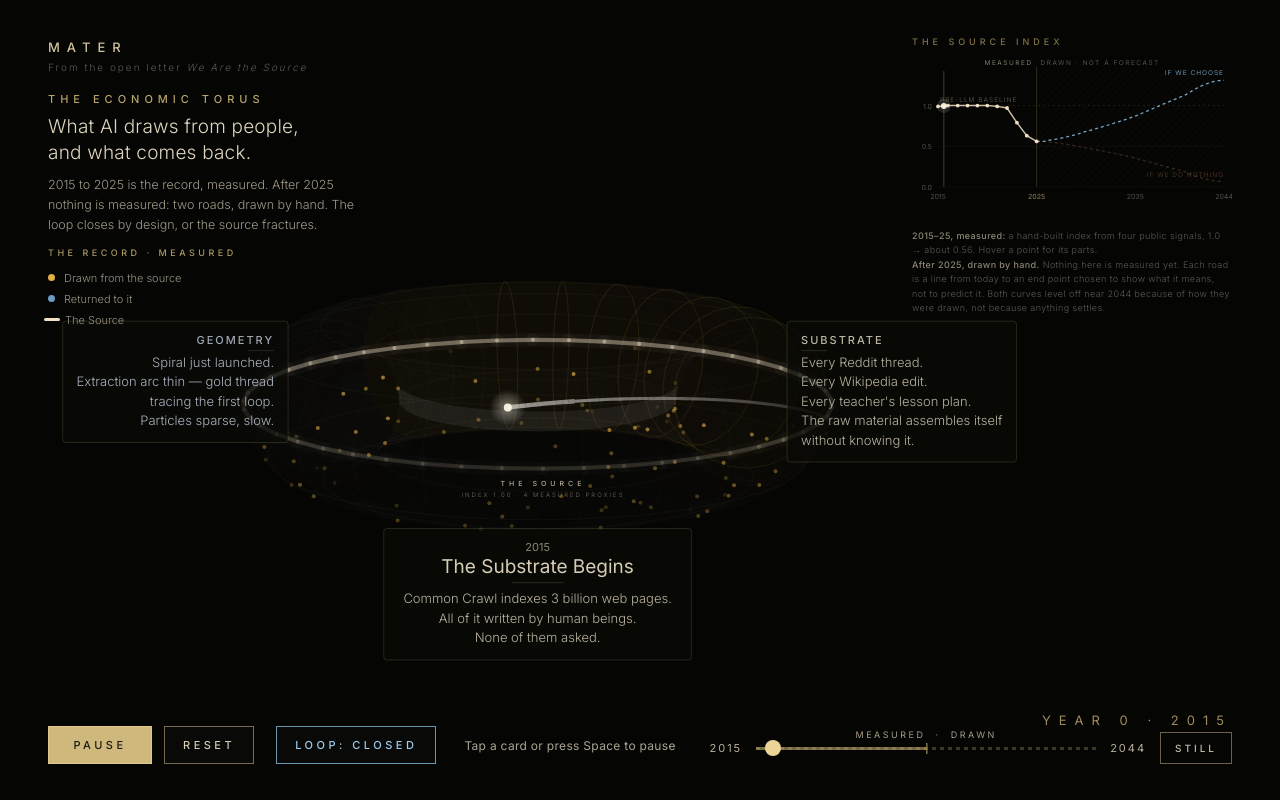
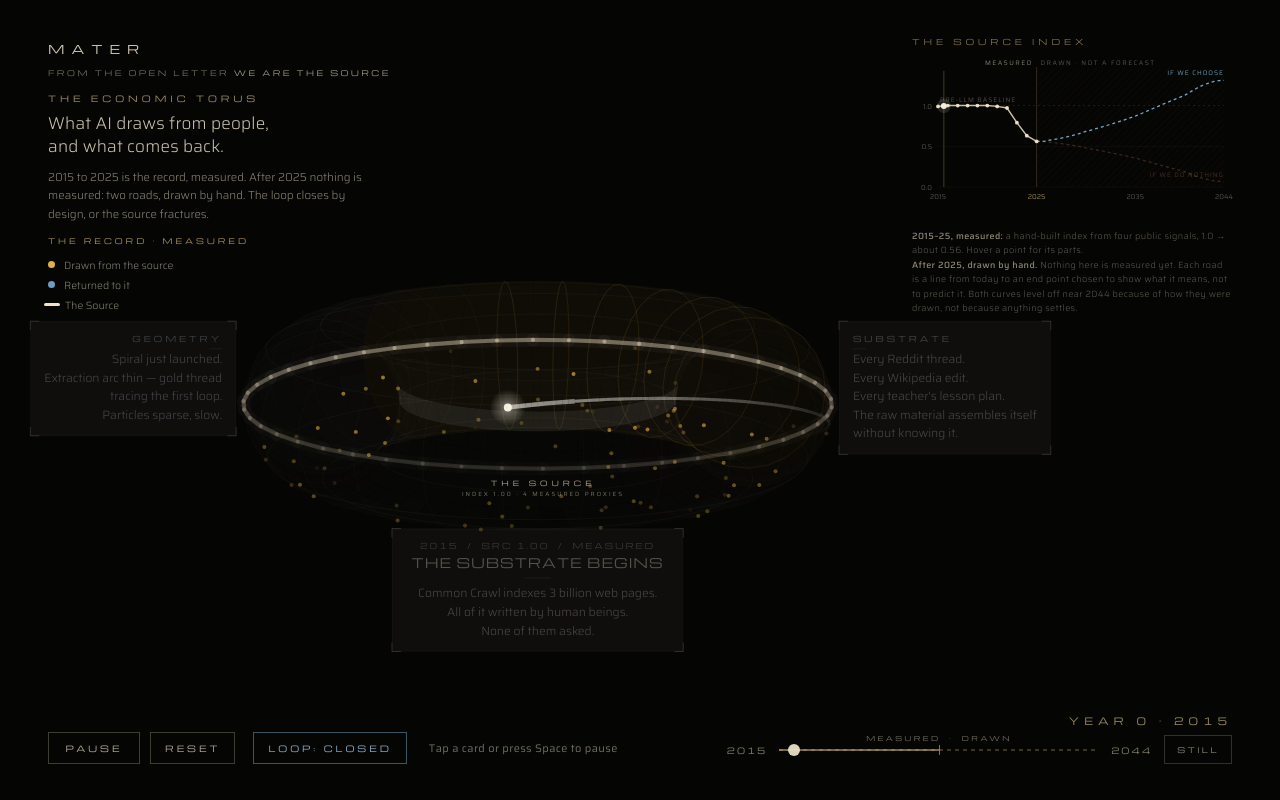
Before and after one commit to smayhew-ideas/mater-pages, a plain HTML site: page model.html in a window 1280 px wide. Drawn offline with nearby package versions, Linux system fonts and the light colour scheme; animation ran at ten frames a second.

Commit message:
Model: square type, frosted panels, slow fades; the source is named on the closed road
- Michroma (display) + Saira Light (body); type down ~2 pt
- Cards: soft white-gray frosted panels with registration corners and a coded
  line (year / SRC index / measured or drawn); side cards clear the torus
- Time-based fades (~3 s in and out); the next card waits for the last to clear
- Quieter controls: outlined Play/Pause, word change only
- The band reads THE SOURCE on the record and the "do nothing" road; on the
  closed road it becomes [MATER], then MATER ("the Source, named")

Co-Authored-By: Claude Opus 5.5 <noreply@anthropic.com>
Claude-Session: https://claude.ai/code/session_01Dak2Fo94xiRMLixNG8XhaA

```diff
--- a/model.html
+++ b/model.html
@@ -5,7 +5,7 @@
 <meta name="viewport" content="width=device-width, initial-scale=1.0" />
 <title>The Human Substrate</title>
 <link rel="preconnect" href="https://fonts.googleapis.com">
-<link href="https://fonts.googleapis.com/css2?family=Inter:wght@300;400;500;600&display=swap" rel="stylesheet">
+<link href="https://fonts.googleapis.com/css2?family=Inter:wght@300;400;500;600&family=Michroma&family=Saira:wght@300;400;500&display=swap" rel="stylesheet">
 <style>
   * { margin: 0; padding: 0; box-sizing: border-box; }
   html, body {
@@ -330,32 +330,6 @@
   .fbtn.closed:hover { background: rgba(130,185,220,0.12); } .fbtn.open:hover { background: rgba(215,140,100,0.12); }
   @media (max-width: 900px) { #hint { display: none; } #fork { left: 50%; top: 70px; width: 92vw; } }
 
-  /* Bottom bar, stronger (22 Nov) */
-  #controls { gap: 12px; align-items: center; }
-  .btn {
-    font-size: 11px !important; font-weight: 500; letter-spacing: 3.5px !important;
-    padding: 11px 18px !important;
-    color: rgba(225,215,190,0.95) !important;
-    border: 1px solid rgba(210,190,140,0.55) !important;
-    background: rgba(12,12,10,0.6) !important;
-  }
-  .btn:hover { border-color: rgba(230,205,140,0.9) !important; color: rgba(245,232,200,1) !important; }
-  #bp { min-width: 104px; color: rgba(20,18,12,0.95) !important; background: rgba(225,200,135,0.92) !important; border-color: rgba(225,200,135,1) !important; }
-  #bp:hover { background: rgba(240,215,150,1) !important; }
-  #bo { margin-left: 10px; border-color: rgba(130,185,220,0.8) !important; color: rgba(160,205,238,1) !important; }
-  #bo.open { border-color: rgba(215,140,100,0.85) !important; color: rgba(238,160,120,1) !important; }
-  #hint { font-size: 12px; letter-spacing: 0.3px; color: rgba(200,192,170,0.85); }
-  #timeline { gap: 14px; }
-  #tl-left, #tl-right { font-size: 11px !important; letter-spacing: 2px !important; color: rgba(215,205,180,0.85) !important; }
-  #tl-split { font-size: 9px !important; letter-spacing: 2.5px !important; color: rgba(205,195,170,0.8) !important; top: -18px !important; }
-  #tl-split::after { top: 14px !important; height: 11px !important; background: rgba(225,200,135,0.8) !important; }
-  #timeline-slider { height: 3px !important; width: 340px; }
-  #timeline-slider::-webkit-slider-thumb { width: 16px !important; height: 16px !important; background: rgba(235,212,150,1) !important; }
-  #timeline-slider::-moz-range-thumb { width: 16px; height: 16px; border: 0; border-radius: 50%; background: rgba(235,212,150,1); }
-  #still-btn { font-size: 10px !important; letter-spacing: 3px !important; padding: 9px 14px !important; color: rgba(220,210,185,0.9) !important; border-color: rgba(210,190,140,0.5) !important; }
-  /* The indicator repeated the year label and the placard's road line, and collided with the card on smaller screens */
-  #dividend-indicator { display: none !important; }
-
   /* Timeline track: solid where it is the record, dashed where it is drawn */
   #tl-track { position: relative; display: flex; align-items: center; }
   #timeline-slider {
@@ -382,6 +356,62 @@
     #tl-label { display: none; }
     #year { left: auto; right: 48px; transform: none; bottom: 72px; text-align: right; }
   }
+
+  /* Design pass, 22 Nov evening: square type, quieter chrome, a little Gibson */
+  :root { --fd: 'Michroma', 'Eurostile', 'Square 721 Extended', sans-serif; --fb: 'Saira', 'Eurostile', sans-serif; }
+  html, body { font-family: var(--fb) !important; }
+  a.mark-top, .rams-title, .lg-title, .fork-k, .rams-now, #year, .btn, #still-btn, .fbtn, #tl-split, #tl-left, #tl-right, .mark-sub {
+    font-family: var(--fd) !important; font-weight: 400 !important;
+  }
+  a.mark-top { font-size: 12px !important; letter-spacing: 7px !important; color: rgba(232,222,196,0.9) !important; }
+  .mark-sub { font-size: 7.5px !important; letter-spacing: 2.5px !important; text-transform: uppercase; color: rgba(185,178,158,0.6) !important; margin-top: 6px; }
+  .mark-sub i { font-style: normal; color: rgba(215,205,180,0.75); }
+  .rams-title { font-size: 8.5px !important; letter-spacing: 4px !important; color: rgba(215,195,140,0.75) !important; }
+  .rams-lead { font-family: var(--fb); font-size: 17px; font-weight: 300; color: rgba(230,222,200,0.88); }
+  .rams-more { font-size: 11.5px; color: rgba(190,182,162,0.72); transition: max-height 2.6s ease, opacity 2.6s ease, margin 2.6s ease; }
+  .rams-now { font-size: 7.5px; letter-spacing: 3px; }
+  .rams-legend { font-size: 10.5px; color: rgba(190,182,162,0.7); }
+
+  #controls { gap: 10px; align-items: center; }
+  .btn {
+    font-size: 8.5px !important; letter-spacing: 3px !important;
+    padding: 9px 14px !important;
+    color: rgba(218,208,184,0.85) !important;
+    border: 1px solid rgba(215,205,180,0.28) !important;
+    background: none !important;
+  }
+  .btn:hover { border-color: rgba(230,220,195,0.6) !important; color: rgba(240,232,210,1) !important; }
+  #bp { min-width: 92px; }
+  #bo { margin-left: 8px; border-color: rgba(130,185,220,0.45) !important; color: rgba(160,200,232,0.9) !important; }
+  #bo.open { border-color: rgba(215,140,100,0.5) !important; color: rgba(232,158,120,0.9) !important; }
+  #hint { font-size: 11px; letter-spacing: 0.4px; color: rgba(185,178,158,0.6); margin-left: 12px; }
+  #timeline { gap: 12px; }
+  #tl-left, #tl-right { font-size: 8.5px !important; letter-spacing: 2px !important; color: rgba(205,195,170,0.65) !important; }
+  #tl-split { font-size: 6.5px !important; letter-spacing: 2.5px !important; color: rgba(195,185,160,0.6) !important; top: -16px !important; }
+  #tl-split::after { top: 12px !important; height: 10px !important; background: rgba(215,195,140,0.6) !important; }
+  #timeline-slider { height: 2px !important; width: 320px; }
+  #timeline-slider::-webkit-slider-thumb { width: 12px !important; height: 12px !important; background: rgba(232,222,196,0.95) !important; }
+  #timeline-slider::-moz-range-thumb { width: 12px; height: 12px; border: 0; border-radius: 50%; background: rgba(232,222,196,0.95); }
+  #still-btn { font-size: 7.5px !important; letter-spacing: 2.5px !important; padding: 8px 12px !important; color: rgba(205,195,170,0.7) !important; border: 1px solid rgba(215,205,180,0.22) !important; background: none !important; }
+  #year { font-size: 10px !important; letter-spacing: 5px !important; color: rgba(215,195,140,0.7) !important; }
+  #dividend-indicator { display: none !important; }
+
+  /* Fork: frosted, not black */
+  #fork {
+    background: rgba(232,228,218,0.07) !important;
+    -webkit-backdrop-filter: blur(8px); backdrop-filter: blur(8px);
+    border: 1px solid rgba(240,234,218,0.14) !important;
+    transition: opacity 2s ease !important;
+  }
+  .fork-k { font-size: 8px !important; letter-spacing: 4px !important; }
+  .fork-h { font-family: var(--fb); font-size: 19px !important; color: rgba(236,228,206,0.92) !important; }
+  .fork-note { font-size: 11.5px !important; color: rgba(195,187,166,0.75) !important; }
+  .fbtn { font-size: 8.5px !important; letter-spacing: 2.5px !important; background: none !important; }
+  .fbtn small { font-family: var(--fb); font-size: 10.5px; letter-spacing: 0.3px; }
+
+  /* Source Index panel in the same voice */
+  .lg-title { font-size: 8px !important; letter-spacing: 4px !important; }
+  .lg-note { font-family: var(--fb); }
 </style>
 </head>
 <body>
@@ -403,7 +433,7 @@
   <div class="rams-legend">
     <div><span class="sw" style="background:rgb(225,175,70)"></span>Drawn from the source</div>
     <div><span class="sw" style="background:rgb(110,155,195)"></span>Returned to it</div>
-    <div><span class="sw band"></span>The Source</div>
+    <div><span class="sw band"></span><span id="lg-band">The Source</span></div>
   </div>
 </div>
 
@@ -616,7 +646,7 @@ const Ledger = (() => {
     svg.appendChild(n);
     return n;
   };
-  const FONT = 'Inter, sans-serif';
+  const FONT = "Saira, 'Eurostile', sans-serif";
 
   // Zone backdrop: the drawn years get a faint hatch so they never read as data
   const defs = el('defs', {});
@@ -929,9 +959,16 @@ const ANN_OPEN = [
 //  While a card is on screen the clock slows so every card holds for READ_S
 //  seconds at Normal; between cards the torus travels quickly.
 // ═══════════════════════════════════════════════════════════════
+const FD = "Michroma, 'Eurostile', 'Square 721 Extended', sans-serif";   // display: square, wide
+const FB = "Saira, 'Eurostile', sans-serif";                               // body: square, light
 const READ_S = 11, TRAVEL = 0.05, PACE_FADE = 0.012;   // one speed: brisk, pause to read
+const CARD_FADE_T = 1.0;   // seconds; cards ease in and out over about 3 s
 function paceRate(p) {
   const list = ANN_COMMON.concat(loopMode === 'closed' ? ANN_CLOSED : ANN_OPEN);
+  for (const a of list) {
+    const inside = p >= a.p && p <= a.p + a.window;
+    if (!inside && (a._a || 0) > 0.04) return 0;   // let the last card finish fading before moving on
+  }
   for (const a of list) {
     if (p >= a.p - PACE_FADE && p < a.p + a.window) return (a.window + PACE_FADE) / READ_S;
   }
@@ -1086,8 +1123,11 @@ function draw(ts) {
   ramsEl.classList.toggle('compact', progress > 0.13);
   {
     const now = progress <= 1.0 ? 'The record · measured'
-      : (loopMode === 'closed' ? 'If we choose · drawn, not measured' : 'If we do nothing · drawn, not measured');
+      : (loopMode === 'closed' ? 'If we choose · drawn' : 'If we do nothing · drawn');
     if (ramsNow.textContent !== now) ramsNow.textContent = now;
+    const bandTxt = (progress > 1.0 && loopMode === 'closed') ? 'Mater: the Source, named' : 'The Source';
+    const lgBand = document.getElementById('lg-band');
+    if (lgBand.textContent !== bandTxt) lgBand.textContent = bandTxt;
     ramsNow.classList.toggle('closed', progress > 1.0 && loopMode === 'closed');
     ramsNow.classList.toggle('open', progress > 1.0 && loopMode === 'open');
   }
@@ -1118,7 +1158,7 @@ function draw(ts) {
   const scale = Math.min(W, H) * (narrow0 ? 0.30 : 0.27);
   const narrow = W < 900;
   const cx = narrow ? W * 0.50 : W * 0.42;
-  const SIDE = narrow ? 1.08 : 1.22;   // cards sit on translucent panels, so they may overlap the torus edge
+  const SIDE = narrow ? 1.08 : 1.46;   // side cards clear the torus (~1.36 × scale) so the spiral stays whole
   const cy = narrow ? Math.min(H * 0.42, 260) : H * 0.50;
 
   // ── Particle motion ──
@@ -1352,19 +1392,26 @@ function draw(ts) {
       ctx.textAlign = 'center';
       ctx.textBaseline = 'top';
       const ls = Math.max(7, Math.floor(scale * 0.032));
-      ctx.font = `500 ${ls}px Inter, sans-serif`;
+      ctx.font = `400 ${ls}px ${FD}`;
       if ('letterSpacing' in ctx) ctx.letterSpacing = Math.round(ls * 0.5) + 'px';
       ctx.fillStyle = `rgba(242,226,198,${0.45 + 0.3 * Math.min(1, healthShown)})`;
-      ctx.fillText('THE SOURCE', labelPt[0], labelPt[1] + 12);
+      // Naming: on the closed road the source gets its name, first in brackets, then as a proper name.
+      // Unnamed on the record and on the "do nothing" road.
+      const named = progress > 1.0 && loopMode === 'closed';
+      const bandName = !named ? 'THE SOURCE' : (progress < 1.12 ? '[MATER]' : 'MATER');
+      if (named) ctx.fillStyle = `rgba(214,228,246,${0.62 + 0.3 * Math.min(1, healthShown)})`;
+      ctx.fillText(bandName, labelPt[0], labelPt[1] + 12);
       {
         const ss = Math.max(6, Math.floor(ls * 0.8));
-        ctx.font = `300 ${ss}px Inter, sans-serif`;
+        ctx.font = `400 ${ss}px ${FB}`;
         if ('letterSpacing' in ctx) ctx.letterSpacing = Math.round(ss * 0.3) + 'px';
         ctx.fillStyle = 'rgba(210,200,178,0.55)';
         const sub = SOURCE_IS_ILLUSTRATIVE ? 'ILLUSTRATIVE INDEX'
           : progress <= 1.0
             ? 'INDEX ' + healthShown.toFixed(2) + ' · 4 MEASURED PROXIES'
-            : 'INDEX ' + healthShown.toFixed(2) + ' · SCENARIO';
+            : (progress > 1.0 && loopMode === 'closed'
+                ? 'THE SOURCE, NAMED · COMMONS INDEX ' + healthShown.toFixed(2) + ' · SCENARIO'
+                : 'INDEX ' + healthShown.toFixed(2) + ' · SCENARIO');
         ctx.fillText(sub, labelPt[0], labelPt[1] + 12 + ls * 1.6);
       }
       ctx.restore();
@@ -1454,71 +1501,84 @@ function draw(ts) {
     }
   });
 
-  // ── Annotations — three cards on translucent panels ──
-  const ANN_FADE = 0.012;
+  // ── Annotations — three cards on soft frosted panels; time-based fades ──
   const active = ANN_COMMON.concat(loopMode === 'closed' ? ANN_CLOSED : ANN_OPEN);
-  const warm = (a) => `rgba(222,212,188,${a})`;
-  const cool = (a) => `rgba(185,196,212,${a})`;
-  const mid  = (a) => `rgba(200,192,172,${a})`;
-  const yearSize  = Math.max(11, Math.floor(scale * 0.050));
-  const titleSize = Math.max(17, Math.floor(scale * 0.090));
-  const headSize  = Math.max(11, Math.floor(scale * 0.054));
-  const bodySize  = Math.max(13, Math.floor(scale * 0.062));
-  const lineH     = bodySize * 1.5;
-  const PAD       = Math.round(bodySize * 1.05);
+  const allAnn = ANN_COMMON.concat(ANN_CLOSED, ANN_OPEN);
+  const kFade = 1 - Math.exp(-raw / CARD_FADE_T);
+  allAnn.forEach(a => {
+    const on = active.includes(a) && progress >= a.p && progress <= a.p + (a.window || 0.10);
+    a._a = (a._a || 0) + ((on ? 1 : 0) - (a._a || 0)) * kFade;
+  });
+  const warm = (a) => `rgba(228,220,200,${a})`;
+  const cool = (a) => `rgba(196,206,220,${a})`;
+  const mid  = (a) => `rgba(214,207,190,${a})`;
+  const yearSize  = Math.max(8,  Math.floor(scale * 0.036));
+  const titleSize = Math.max(13, Math.floor(scale * 0.062));
+  const headSize  = Math.max(8,  Math.floor(scale * 0.036));
+  const bodySize  = Math.max(12, Math.floor(scale * 0.054));
+  const lineH     = bodySize * 1.55;
+  const PAD       = Math.round(bodySize * 1.15);
   PANELS.length = 0;
   const widest = (lines) => lines.reduce((m, l) => Math.max(m, ctx.measureText(l).width), 0);
   function panel(x, y, w, h, a) {
     ctx.save();
+    ctx.fillStyle = `rgba(236,232,222,${0.11 * a})`;
+    ctx.fillRect(x, y, w, h);
+    ctx.strokeStyle = `rgba(235,230,215,${0.07 * a})`;
+    ctx.lineWidth = 1;
+    ctx.strokeRect(x + 0.5, y + 0.5, w - 1, h - 1);
+    // registration corners
+    const k = 9;
+    ctx.strokeStyle = `rgba(240,234,218,${0.42 * a})`;
     ctx.beginPath();
-    if (ctx.roundRect) ctx.roundRect(x, y, w, h, 3); else ctx.rect(x, y, w, h);
-    ctx.fillStyle = `rgba(9,9,7,${0.68 * a})`;
-    ctx.fill();
-    ctx.strokeStyle = `rgba(195,175,115,${0.18 * a})`;
-    ctx.lineWidth = 1; ctx.stroke();
+    ctx.moveTo(x, y + k); ctx.lineTo(x, y); ctx.lineTo(x + k, y);
+    ctx.moveTo(x + w - k, y); ctx.lineTo(x + w, y); ctx.lineTo(x + w, y + k);
+    ctx.moveTo(x + w, y + h - k); ctx.lineTo(x + w, y + h); ctx.lineTo(x + w - k, y + h);
+    ctx.moveTo(x + k, y + h); ctx.lineTo(x, y + h); ctx.lineTo(x, y + h - k);
+    ctx.stroke();
     ctx.restore();
     if (a > 0.5) PANELS.push([x, y, w, h]);
   }
+  const spaced = (px) => { if ('letterSpacing' in ctx) ctx.letterSpacing = px + 'px'; };
 
   active.forEach(ann => {
-    const w = ann.window || 0.10;
-    const dist = progress - ann.p;
-    if (dist < -ANN_FADE || dist > w + ANN_FADE) return;
-    let alpha;
-    if (dist < 0) alpha = (dist + ANN_FADE) / ANN_FADE;
-    else if (dist > w) alpha = 1 - (dist - w) / ANN_FADE;
-    else alpha = 1;
-    alpha = clamp(alpha, 0, 1);
+    const alpha = clamp(ann._a || 0, 0, 1);
+    if (alpha < 0.01) return;
 
     if (ann.center) {
       const c2 = ann.center;
       const lines = c2.fact.split('\n');
       const factY = cy + scale * 0.66;
-      const yearTxt = ann.p >= 1.0 ? c2.year + ' · Scenario' : c2.year;
+      const code = ann.p >= 1.0
+        ? `${c2.year}  /  SRC ${healthShown.toFixed(2)}  /  DRAWN`
+        : `${c2.year}  /  SRC ${healthShown.toFixed(2)}  /  MEASURED`;
       ctx.save();
-      ctx.font = `300 ${bodySize}px Inter, sans-serif`;
+      ctx.font = `300 ${bodySize}px ${FB}`;
       let bw = widest(lines);
-      ctx.font = `400 ${titleSize}px Inter, sans-serif`;
-      bw = Math.max(bw, ctx.measureText(c2.title).width);
-      const titleY2 = factY + yearSize * 1.4;
-      const ruleY = titleY2 + titleSize * 1.3;
-      const bodyY = ruleY + bodySize * 0.8;
-      const h = (bodyY + lines.length * lineH) - factY + PAD * 1.6;
+      ctx.font = `400 ${titleSize}px ${FD}`; spaced(1);
+      bw = Math.max(bw, ctx.measureText(c2.title.toUpperCase()).width);
+      ctx.font = `400 ${yearSize}px ${FD}`; spaced(2);
+      bw = Math.max(bw, ctx.measureText(code).width);
+      const titleY2 = factY + yearSize * 1.9;
+      const ruleY = titleY2 + titleSize * 1.55;
+      const bodyY = ruleY + bodySize * 0.9;
+      const h = (bodyY + lines.length * lineH) - factY + PAD * 1.5;
       panel(cx - bw / 2 - PAD * 1.4, factY - PAD, bw + PAD * 2.8, h, alpha);
       ctx.textAlign = 'center';
       ctx.textBaseline = 'top';
-      ctx.font = `400 ${yearSize}px Inter, sans-serif`;
-      ctx.fillStyle = warm(alpha * 0.62);
-      ctx.fillText(yearTxt, cx, factY);
-      ctx.font = `400 ${titleSize}px Inter, sans-serif`;
-      ctx.fillStyle = warm(alpha * 0.97);
-      ctx.fillText(c2.title, cx, titleY2);
-      const rw = scale * 0.12;
-      ctx.strokeStyle = warm(alpha * 0.25);
+      ctx.font = `400 ${yearSize}px ${FD}`; spaced(2);
+      ctx.fillStyle = warm(alpha * 0.55);
+      ctx.fillText(code, cx, factY);
+      ctx.font = `400 ${titleSize}px ${FD}`; spaced(1);
+      ctx.fillStyle = warm(alpha * 0.9);
+      ctx.fillText(c2.title.toUpperCase(), cx, titleY2);
+      spaced(0);
+      const rw = scale * 0.06;
+      ctx.strokeStyle = warm(alpha * 0.3);
       ctx.lineWidth = 0.6;
       ctx.beginPath(); ctx.moveTo(cx - rw, ruleY); ctx.lineTo(cx + rw, ruleY); ctx.stroke();
-      ctx.font = `300 ${bodySize}px Inter, sans-serif`;
-      ctx.fillStyle = mid(alpha * 0.92);
+      ctx.font = `300 ${bodySize}px ${FB}`;
+      ctx.fillStyle = mid(alpha * 0.82);
       lines.forEach((line, i) => ctx.fillText(line, cx, bodyY + i * lineH));
       ctx.restore();
     }
@@ -1527,28 +1587,27 @@ function draw(ts) {
       const y = cy - scale * 0.30;
       const lines = body.split('\n');
       ctx.save();
-      ctx.font = `300 ${bodySize}px Inter, sans-serif`;
+      ctx.font = `300 ${bodySize}px ${FB}`;
       const bw = Math.max(widest(lines), scale * 0.5);
-      const h = headSize * 1.9 + lines.length * lineH + PAD * 1.6;
+      const h = headSize * 2.4 + lines.length * lineH + PAD * 1.5;
       const px = align === 'right' ? x - bw - PAD : x - PAD;
       panel(px, y - PAD, bw + PAD * 2, h, alpha);
       ctx.textAlign = align;
       ctx.textBaseline = 'top';
-      ctx.font = `500 ${headSize}px Inter, sans-serif`;
-      if ('letterSpacing' in ctx) ctx.letterSpacing = '2px';
-      ctx.fillStyle = color(alpha * 0.85);
+      ctx.font = `400 ${headSize}px ${FD}`; spaced(3);
+      ctx.fillStyle = color(alpha * 0.75);
       ctx.fillText(head.toUpperCase(), x, y);
-      if ('letterSpacing' in ctx) ctx.letterSpacing = '0px';
-      const rw = scale * 0.12;
-      ctx.strokeStyle = color(alpha * 0.25);
+      spaced(0);
+      const rw = scale * 0.06;
+      ctx.strokeStyle = color(alpha * 0.3);
       ctx.lineWidth = 0.6;
-      const ry = y + headSize * 1.4;
+      const ry = y + headSize * 1.7;
       ctx.beginPath();
       if (align === 'right') { ctx.moveTo(x - rw, ry); ctx.lineTo(x, ry); } else { ctx.moveTo(x, ry); ctx.lineTo(x + rw, ry); }
       ctx.stroke();
-      ctx.font = `300 ${bodySize}px Inter, sans-serif`;
-      ctx.fillStyle = color === cool ? cool(alpha * 0.9) : mid(alpha * 0.92);
-      lines.forEach((line, i) => ctx.fillText(line, x, y + headSize * 1.9 + i * lineH));
+      ctx.font = `300 ${bodySize}px ${FB}`;
+      ctx.fillStyle = color === cool ? cool(alpha * 0.8) : mid(alpha * 0.82);
+      lines.forEach((line, i) => ctx.fillText(line, x, y + headSize * 2.4 + i * lineH));
       ctx.restore();
     };
     if (ann.left)  side(ann.left.body,  'Geometry',  cx - scale * SIDE, 'right', cool);
@@ -1562,11 +1621,11 @@ function draw(ts) {
     ctx.save();
     ctx.textBaseline = 'middle';
     ctx.textAlign = 'left';
-    const ts2 = Math.max(11, Math.floor(scale * 0.088));
-    ctx.font = `300 ${ts2}px Inter, sans-serif`;
+    const ts2 = Math.max(11, Math.floor(scale * 0.070));
+    ctx.font = `400 ${ts2}px ${FD}`;
     ctx.fillStyle = `rgba(210,220,240,${titleAlpha})`;
     const title = 'THE ECONOMIC TORUS';
-    const letterSpacing = ts2 * 0.28;
+    const letterSpacing = ts2 * 0.32;
     let totalW = 0;
     for (const ch of title) totalW += ctx.measureText(ch).width + (ch === ' ' ? letterSpacing * 0.5 : letterSpacing);
     let tx = cx - totalW / 2;
@@ -1577,15 +1636,15 @@ function draw(ts) {
     if (dp > 0.08) {
       const heroAlpha = Math.min(Math.pow((dp - 0.08) / 0.3, 1.4) * 0.52, 0.52);
       const heroSize = Math.max(6, Math.floor(scale * 0.040));
-      ctx.font = `300 ${heroSize}px Inter, sans-serif`;
+      ctx.font = `300 ${heroSize}px ${FB}`;
       ctx.fillStyle = `rgba(175,185,205,${heroAlpha})`;
       ctx.textAlign = 'center';
       ctx.fillText('Toroidal geometry applied to the flow of an extractive economy, over time.', cx, titleY + ts2 * 1.55);
     }
     if (dp > 0.35) {
       const subAlpha = Math.pow((dp - 0.35) / 0.65, 2.0) * 0.78;
-      const subSize = Math.max(11, Math.floor(scale * 0.052));
-      ctx.font = `300 ${subSize}px Inter, sans-serif`;
+      const subSize = Math.max(11, Math.floor(scale * 0.050));
+      ctx.font = `300 ${subSize}px ${FB}`;
       ctx.fillStyle = `rgba(185,205,235,${subAlpha})`;
       ctx.textAlign = 'center';
       ctx.fillText('Current is the currency.', cx, titleY + ts2 * 1.55 + Math.max(6, Math.floor(scale * 0.040)) * 2.4);
```
Also changed, not shown: stills/torus-mater-named-2044-2026-11-22.png (added), stills/torus-square-2022-shrug-2026-11-22.png (added), stills/torus-square-2030-open-1280-2026-11-22.png (added), stills/torus-square-2044-closed-2026-11-22.png (added), stills/torus-square-2044-open-2026-11-22.png (added), stills/torus-square-fork-2026-11-22.png (added), stills/torus-square-start-2026-11-22.png (added), 1 other file.
